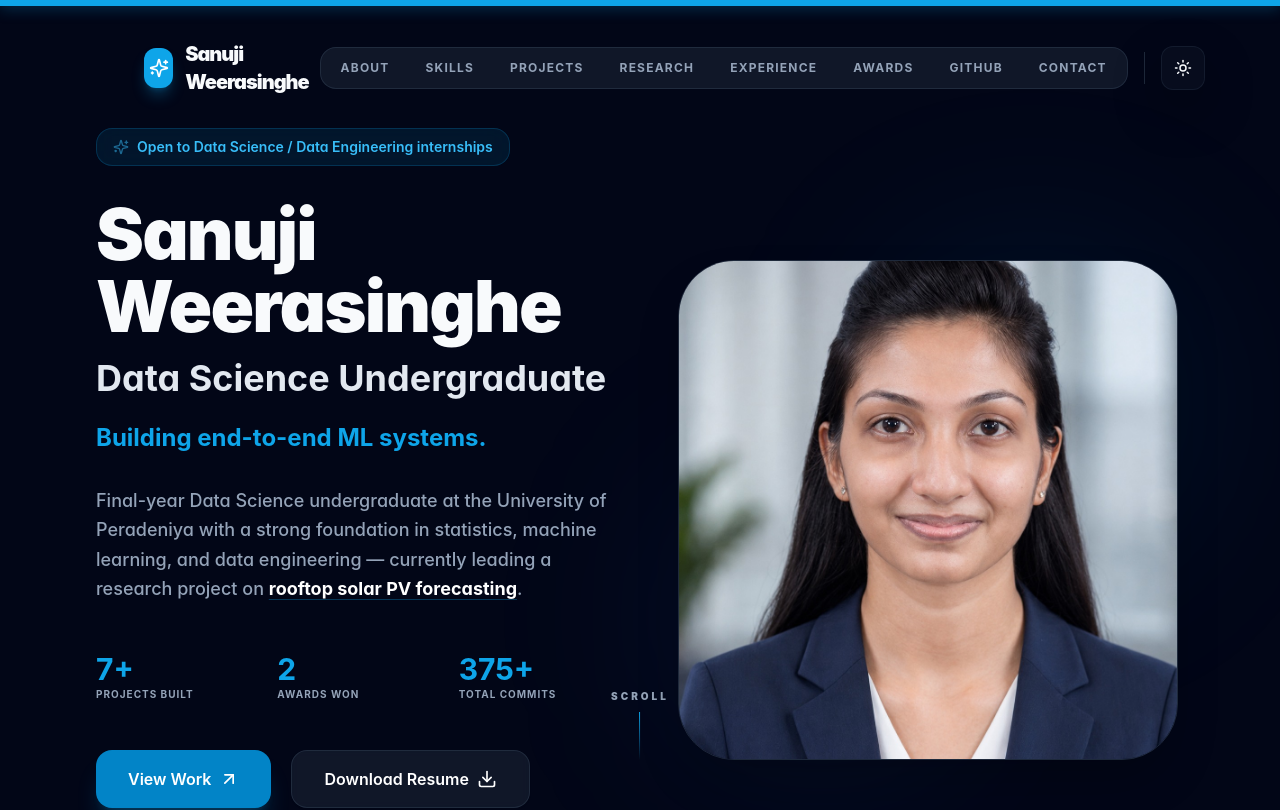
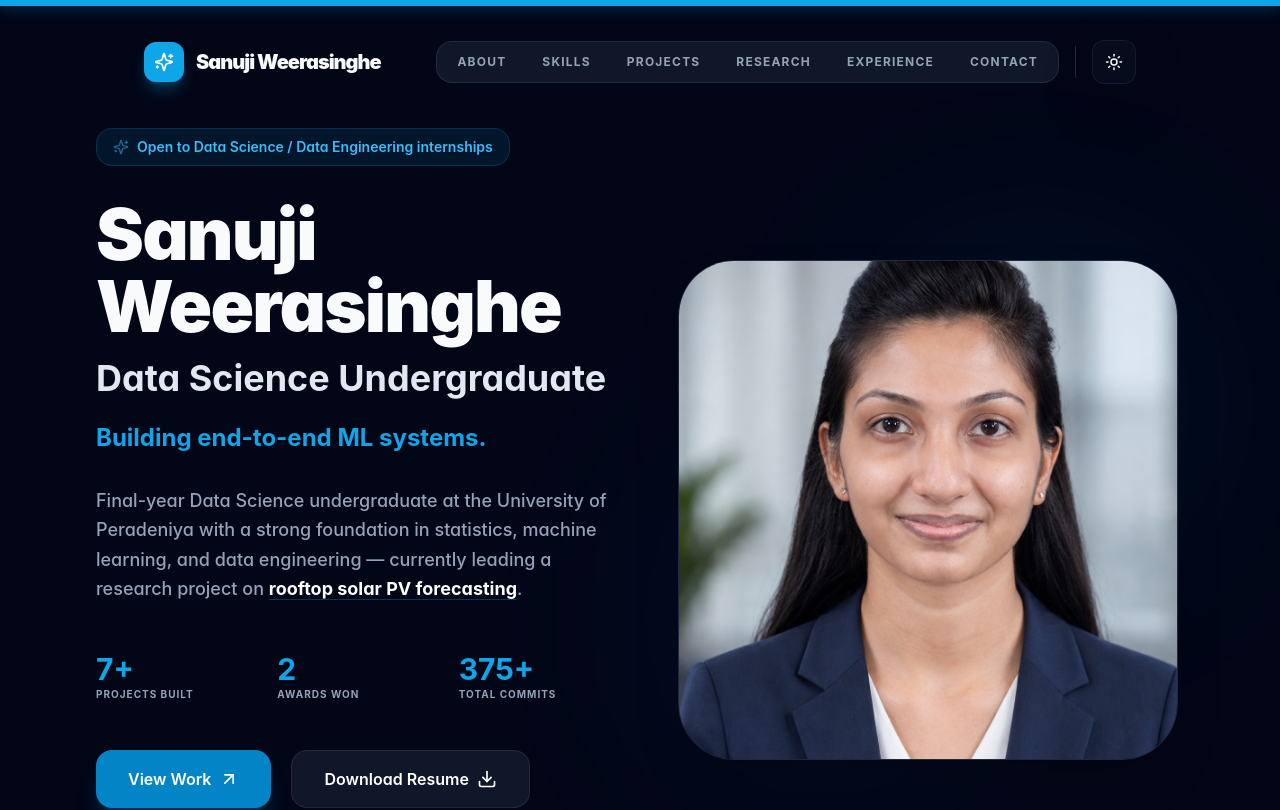
Before and after one commit to sanujiweerasinghe/portfolio, a React (Vite) app in the folder client/: page / in a window 1280 px wide. Shown: the top 810 px of the page. Built offline with nearby package versions, Linux system fonts and the light colour scheme.

Commit message:
style: remove scroll indicator as requested

```diff
--- a/client/src/App.jsx
+++ b/client/src/App.jsx
@@ -7,8 +7,6 @@ import Skills from './components/home/Skills';
 import Experience from './components/home/Experience';
 import Projects from './components/home/Projects';
 import Research from './components/home/Research';
-import Achievements from './components/home/Achievements';
-import GithubStats from './components/home/GithubStats';
 import Contact from './components/home/Contact';
 import { motion, useScroll, useSpring } from 'framer-motion';
 
@@ -37,8 +35,6 @@ function App() {
         <Projects />
         <Research />
         <Experience />
-        <Achievements />
-        <GithubStats />
         <Contact />
       </main>
 
--- a/client/src/components/home/Hero.jsx
+++ b/client/src/components/home/Hero.jsx
@@ -106,16 +106,6 @@ const Hero = () => {
         </motion.div>
       </div>
 
-      {/* Apple-style Scroll Indicator */}
-      <motion.div
-        initial={{ opacity: 0 }}
-        animate={{ opacity: 1 }}
-        transition={{ delay: 1, duration: 1 }}
-        className="absolute bottom-10 left-1/2 -translate-x-1/2 flex flex-col items-center gap-2"
-      >
-        <span className="text-[10px] font-black uppercase tracking-[0.3em] text-slate-400">Scroll</span>
-        <div className="w-px h-12 bg-gradient-to-b from-primary-500 to-transparent"></div>
-      </motion.div>
     </section>
   );
 };
--- a/client/src/components/home/Projects.jsx
+++ b/client/src/components/home/Projects.jsx
@@ -19,7 +19,7 @@ const Projects = () => {
       title: "RAG Smart Document Chatbot",
       subtitle: "Retrieval-Augmented Q&A System",
       category: "AI/ML",
-      year: "2026",
+      year: "2025",
       tags: ["ChromaDB", "Ollama", "Streamlit", "Python"],
       image: "https://images.unsplash.com/photo-1531746790731-6c087fdec0ed?auto=format&fit=crop&q=80&w=800",
       description: "An end-to-end RAG application that answers natural-language questions grounded in a custom document corpus with source citations."
@@ -28,7 +28,7 @@ const Projects = () => {
       title: "Customer Churn Prediction",
       subtitle: "Cost-Sensitive Churn Model with MLOps",
       category: "MLOps",
-      year: "2026",
+      year: "2025",
       tags: ["XGBoost", "MLflow", "Docker", "GitHub Actions"],
       image: "https://images.unsplash.com/photo-1551288049-bbbda536339a?auto=format&fit=crop&q=80&w=800",
       description: "A churn-prediction model productionised with a full MLOps pipeline including experiment tracking and CI/CD monitoring."
@@ -55,7 +55,7 @@ const Projects = () => {
       title: "Hybrid RAG Chatbot",
       subtitle: "Local Embeddings + Google Gemini",
       category: "AI/ML",
-      year: "2026",
+      year: "2025",
       tags: ["HuggingFace", "Google Gemini", "RAG", "Python"],
       image: "https://images.unsplash.com/photo-1587560699334-cc4ff634909a?auto=format&fit=crop&q=80&w=800",
       description: "Combining local HuggingFace embeddings with Google Gemini for a high-performance RAG chatbot designed to avoid API rate limits."
--- a/client/src/components/layout/Footer.jsx
+++ b/client/src/components/layout/Footer.jsx
@@ -56,7 +56,7 @@ const Footer = () => {
         </div>
 
         <div className="border-t border-slate-200 dark:border-slate-800 pt-8 flex flex-col md:flex-row justify-between items-center gap-4 text-sm text-slate-500">
-          <p>© {new Date().getFullYear()} Sanuji Weerasinghe. All rights reserved.</p>
+          <p>© 2025 Sanuji Weerasinghe. All rights reserved.</p>
           <div className="flex gap-6">
             <a href="#" className="hover:text-primary-500">Privacy Policy</a>
             <a href="#" className="hover:text-primary-500">Terms of Service</a>
--- a/client/src/components/layout/Navbar.jsx
+++ b/client/src/components/layout/Navbar.jsx
@@ -22,8 +22,6 @@ const Navbar = () => {
     { name: 'Projects', href: '#projects' },
     { name: 'Research', href: '#research' },
     { name: 'Experience', href: '#experience' },
-    { name: 'Awards', href: '#achievements' },
-    { name: 'GitHub', href: '#github' },
     { name: 'Contact', href: '#contact' },
   ];
 
```
